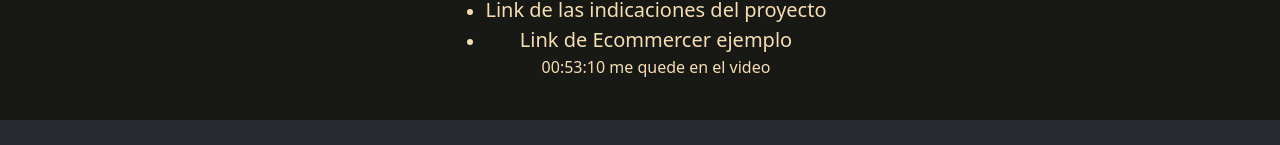
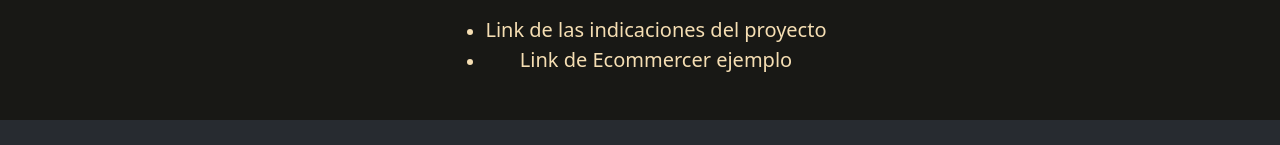
Before and after one commit to tecni2/React-Proyecto-final-E-commerce, a React (Vite) app: page / in a window 1280 px wide. Shown: the part 168-313 px from the top of the page. Built offline with nearby package versions, Linux system fonts and the light colour scheme; no server answers.

Commit message:
first commit5

```diff
--- a/src/components/Footer.jsx
+++ b/src/components/Footer.jsx
@@ -16,7 +16,7 @@ const Footer = () => {
             Link de Ecommercer ejemplo
           </a>
         </li>
-        <p>00:53:10 me quede en el video </p>
+        {/* <p>00:53:10 me quede en el video </p> */}
       </ul>
     </footer>
   );
```
